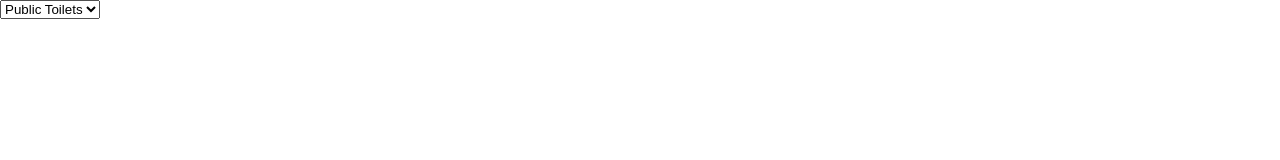
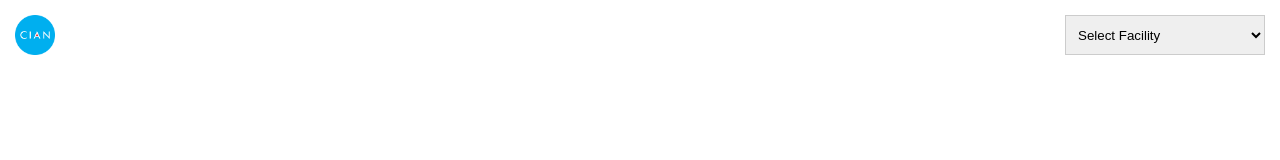
Before and after one commit to govhackau-cian/webapp, a plain HTML site: page src/index.html in a window 1280 px wide. Drawn offline with nearby package versions, Linux system fonts and the light colour scheme.

Commit message:
Basic styling and project done

```diff
--- a/src/index.html
+++ b/src/index.html
@@ -21,6 +21,14 @@
             min-height: 600px;
             height: 100vh;
             width: 100%;
+            margin-top: 10px;
+            display: block;
+        }
+
+        .leaflet-popup-content p {
+            font-size: 12px;
+            font-weight: bold;
+            text-align: center;
         }
 
         .layer-popup img {
@@ -28,13 +36,45 @@
             height: 28px;
             width: : auto;
         }
+        #header {
+            padding-top: 15px;
+            padding-bottom: 15px;
+            display: block;
+        }
+        #logo {
+            height: 40px;
+            width: auto;
+            float: left;
+            margin-left: 15px;
+        }
+        #category-select {
+            height: 40px;
+            width: 200px;
+            float: right;
+            border: 1px solid #CCC;
+            padding: 8px;
+            margin-right: 15px;
+        }
+        .row::before, .row::after {
+            display: table;
+            content: " ";
+        }
+
+        .row::after {
+            clear: both;
+        }
    </style>
 </head>
 <body>
-<select id="category-select">
-    <option value="publictoilets">Public Toilets</option>
-    <option value="playgrounds">Playgrounds</option>
-</select>
+<div id="header" class="row">
+    <img src="icons/logo.png" id="logo" />
+    <select id="category-select">
+        <option selected=selected value="">Select Facility</option>
+        <option value="publictoilets">Public Toilets</option>
+        <option value="playgrounds">Playgrounds</option>
+        <option value="parks">Parks</option>
+    </select>
+</div>
 <div id="map"></div>
 <script>
     var x = document.getElementById("demo");
@@ -63,11 +103,18 @@
         iconUrl: 'icons/playequipment.png'
     });
 
+    var parkIcon = new L.Icon({
+        iconSize: [32, 32],
+        iconAnchor: [13, 27],
+        popupAnchor:  [1, -24],
+        iconUrl: 'icons/parks.png'
+    });
+
     function onEachFeature(feature, layer) {
         var popupContent = "";
 
         if (feature.properties && feature.properties.DESC_) {
-            popupContent = feature.properties.DESC_;
+            popupContent = '<p>'+feature.properties.DESC_+'</p>';
         }
 
         if(feature.properties.ICONS_) {
@@ -117,6 +164,9 @@
                     if(feature.properties.TYPE_ == 'PublicToilet') {
                         return L.marker(latlng, {icon: toiletIcon});
                     }
+                    if(feature.properties.TYPE_ == 'Park') {
+                        return L.marker(latlng, {icon: parkIcon});
+                    }
                 },
             });
             dataLayer.addTo(map);
@@ -129,6 +179,9 @@
             case 'playgrounds':
                 $.getJSON("http://www.karpur.com/PlayGrounds.geojson", function(data) { addDataToMap(data, map); });
                 break;
+            case 'parks':
+                $.getJSON("http://www.karpur.com/ParksGrounds.geojson", function(data) { addDataToMap(data, map); });
+                break;
             default:
                 $.getJSON("http://www.karpur.com/GetToilets.geojson", function(data) { addDataToMap(data, map); });
         }
@@ -139,7 +192,6 @@ getLocation();
 <script type="text/javascript">
     $('#category-select').on('change', function() {
       updateMap(map, this.value);
-      console.log(this.value);
     })
 </script>
 
```
Also changed, not shown: src/icons/logo.png (added).
